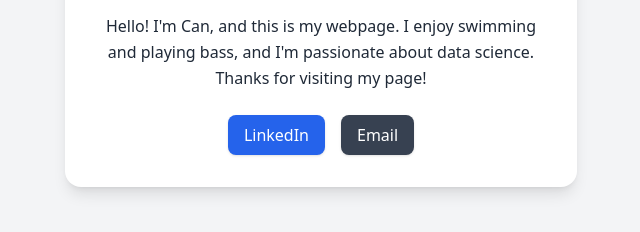
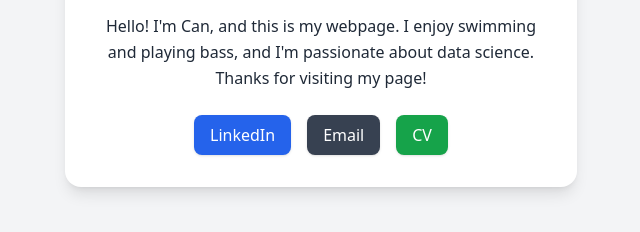
Before and after one commit to Sezibra/Webpage, a plain HTML site: page index.html in a window 1280 px wide. Shown: the part 430-662 px from the top of the page, without its empty margins (319-959 px from the left). Drawn offline with nearby package versions, Linux system fonts and the light colour scheme.

Commit message:
Update index.html

```diff
--- a/index.html
+++ b/index.html
@@ -26,6 +26,7 @@
       <div class="flex justify-center gap-4">
         <a href="https://www.linkedin.com/in/sezibra/" target="_blank" class="px-4 py-2 bg-blue-600 text-white rounded-lg shadow hover:bg-blue-700">LinkedIn</a>
         <a href="mailto:can@example.com" class="px-4 py-2 bg-gray-700 text-white rounded-lg shadow hover:bg-gray-800">Email</a>
+        <a href="cv.pdf" target="_blank" class="px-4 py-2 bg-green-600 text-white rounded-lg shadow hover:bg-green-700">CV</a>
       </div>
     </div>
   </div>
```
